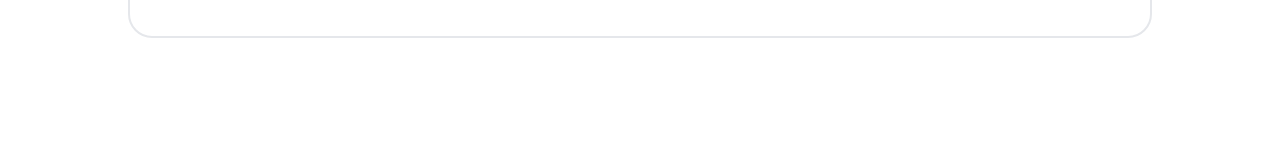
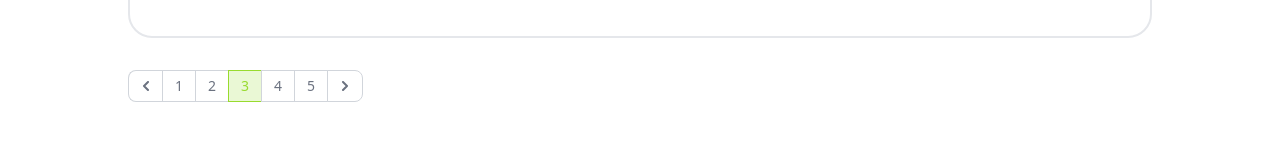
Before and after one commit to Phithatsanan/TripUp, a React (Vite) app in the folder tripup-frontend/: page /destination in a window 1280 px wide. Shown: the part 2014-2174 px from the top of the page. Built offline with nearby package versions, Linux system fonts and the light colour scheme; the HTML template or start-up script is replaced by a standard one.

Commit message:
update destination page

```diff
--- a/tripup-frontend/src/pages/Destination.tsx
+++ b/tripup-frontend/src/pages/Destination.tsx
@@ -1,6 +1,14 @@
 import Layout from "./Layout";
+import { useState } from "react";
 
 export default function Destination() {
+
+    const [activeTab, setActiveTab] = useState('dashboard'); // Default active tab is 'dashboard'
+
+    const handleTabClick = (tab) => {
+        setActiveTab(tab);
+    };
+
     return (
         <Layout>
 
@@ -139,6 +147,43 @@
                                 <p className="mb-3 font-normal text-gray-700 dark:text-gray-400">Wat Arun is the missile-shaped temple that rises from the Chao Phraya River's banks. Known as Temple of Dawn, it was named after the Indian god of dawn, Arun. It was here that, after the destruction of Ayuthaya, King Taksin stumbled upon a small local shrine and interpreted the discovery as an auspicious sign that this should be the site of the new capital of Siam.</p>
                             </div>
                         </a>
+
+
+                        <nav aria-label="Page navigation example">
+                            <ul className="flex items-center -space-x-px h-8 text-sm">
+                                <li>
+                                    <a href="#" className="flex items-center justify-center px-3 h-8 ms-0 leading-tight text-gray-500 bg-white border border-e-0 border-gray-300 rounded-s-lg hover:bg-gray-100 hover:text-gray-700 dark:bg-gray-800 dark:border-gray-700 dark:text-gray-400 dark:hover:bg-gray-700 dark:hover:text-white">
+                                        <span className="sr-only">Previous</span>
+                                        <svg className="w-2.5 h-2.5 rtl:rotate-180" aria-hidden="true" xmlns="http://www.w3.org/2000/svg" fill="none" viewBox="0 0 6 10">
+                                            <path stroke="currentColor" stroke-linecap="round" stroke-linejoin="round" stroke-width="2" d="M5 1 1 5l4 4" />
+                                        </svg>
+                                    </a>
+                                </li>
+                                <li>
+                                    <a href="#" className="flex items-center justify-center px-3 h-8 leading-tight text-gray-500 bg-white border border-gray-300 hover:bg-gray-100 hover:text-black dark:bg-gray-800 dark:border-gray-700 dark:text-gray-400 dark:hover:bg-gray-700 dark:hover:text-white">1</a>
+                                </li>
+                                <li>
+                                    <a href="#" className="flex items-center justify-center px-3 h-8 leading-tight text-gray-500 bg-white border border-gray-300 hover:bg-gray-100 hover:text-black dark:bg-gray-800 dark:border-gray-700 dark:text-gray-400 dark:hover:bg-gray-700 dark:hover:text-white">2</a>
+                                </li>
+                                <li>
+                                    <a href="#" aria-current="page" className="z-10 flex items-center justify-center px-3 h-8 leading-tight text-[#98DB2E] border border-[#98DB2E] bg-[#98DB2E] bg-opacity-20 hover:bg-[#98DB2E] hover:bg-opacity-10 hover:text-[#98DB2E] dark:border-gray-700 dark:bg-gray-700 dark:text-white">3</a>
+                                </li>
+                                <li>
+                                    <a href="#" className="flex items-center justify-center px-3 h-8 leading-tight text-gray-500 bg-white border border-gray-300 hover:bg-gray-100 hover:text-black dark:bg-gray-800 dark:border-gray-700 dark:text-gray-400 dark:hover:bg-gray-700 dark:hover:text-white">4</a>
+                                </li>
+                                <li>
+                                    <a href="#" className="flex items-center justify-center px-3 h-8 leading-tight text-gray-500 bg-white border border-gray-300 hover:bg-gray-100 hover:text-black dark:bg-gray-800 dark:border-gray-700 dark:text-gray-400 dark:hover:bg-gray-700 dark:hover:text-white">5</a>
+                                </li>
+                                <li>
+                                    <a href="#" className="flex items-center justify-center px-3 h-8 leading-tight text-gray-500 bg-white border border-gray-300 rounded-e-lg hover:bg-gray-100 hover:text-black dark:bg-gray-800 dark:border-gray-700 dark:text-gray-400 dark:hover:bg-gray-700 dark:hover:text-white">
+                                        <span className="sr-only">Next</span>
+                                        <svg className="w-2.5 h-2.5 rtl:rotate-180" aria-hidden="true" xmlns="http://www.w3.org/2000/svg" fill="none" viewBox="0 0 6 10">
+                                            <path stroke="currentColor" stroke-linecap="round" stroke-linejoin="round" stroke-width="2" d="m1 9 4-4-4-4" />
+                                        </svg>
+                                    </a>
+                                </li>
+                            </ul>
+                        </nav>
                     </div>
                 </div>
 
--- a/tripup-frontend/src/pages/Discover.tsx
+++ b/tripup-frontend/src/pages/Discover.tsx
@@ -1,4 +1,5 @@
 import Layout from "./Layout";
+import { Link } from "react-router-dom";
 
 export default function Discover() {
     return (
@@ -32,17 +33,17 @@
                         {/* <div className=" grid grid-cols-5 gap-6 mx-0   "> */}
                         <div className=" grid grid-rows-2 grid-flow-col gap-8 mx-0   ">
                             <div className="w-60 items-center  hover:brightness-50">
-                                <a href="/destination" className="block">
+                                <Link to="/destination" className="block">
                                     <img className=" rounded-full " src="https://akholidaysnepal.com/wp-content/uploads/2018/10/bangkok.jpg" alt="" />
                                     <figcaption className="mt-4 text-md text-center text-white">Bangkok</figcaption>
-                                </a>
+                                </Link>
                             </div>
 
                             <div className="w-60 items-center  hover:brightness-50">
-                                <a href="#" className="block">
+                                <Link to="#" className="block">
                                     <img className=" rounded-full " src="https://flowbite.com/docs/images/blog/image-1.jpg" alt="" />
                                     <figcaption className="mt-4 text-md text-center text-white">Image caption</figcaption>
-                                </a>
+                                </Link>
                             </div>
 
                             <div className="w-60 items-center  hover:brightness-50">
```
